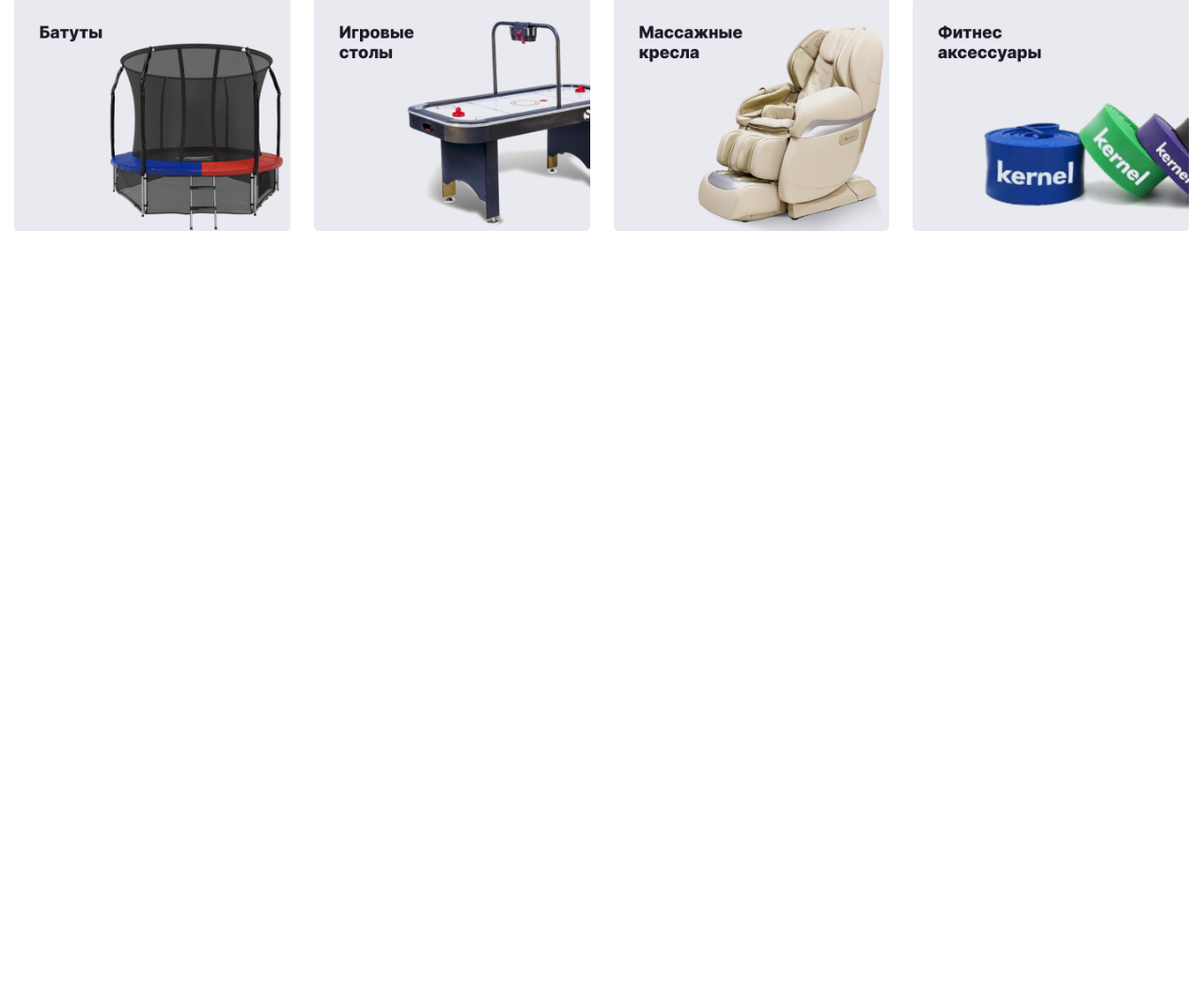
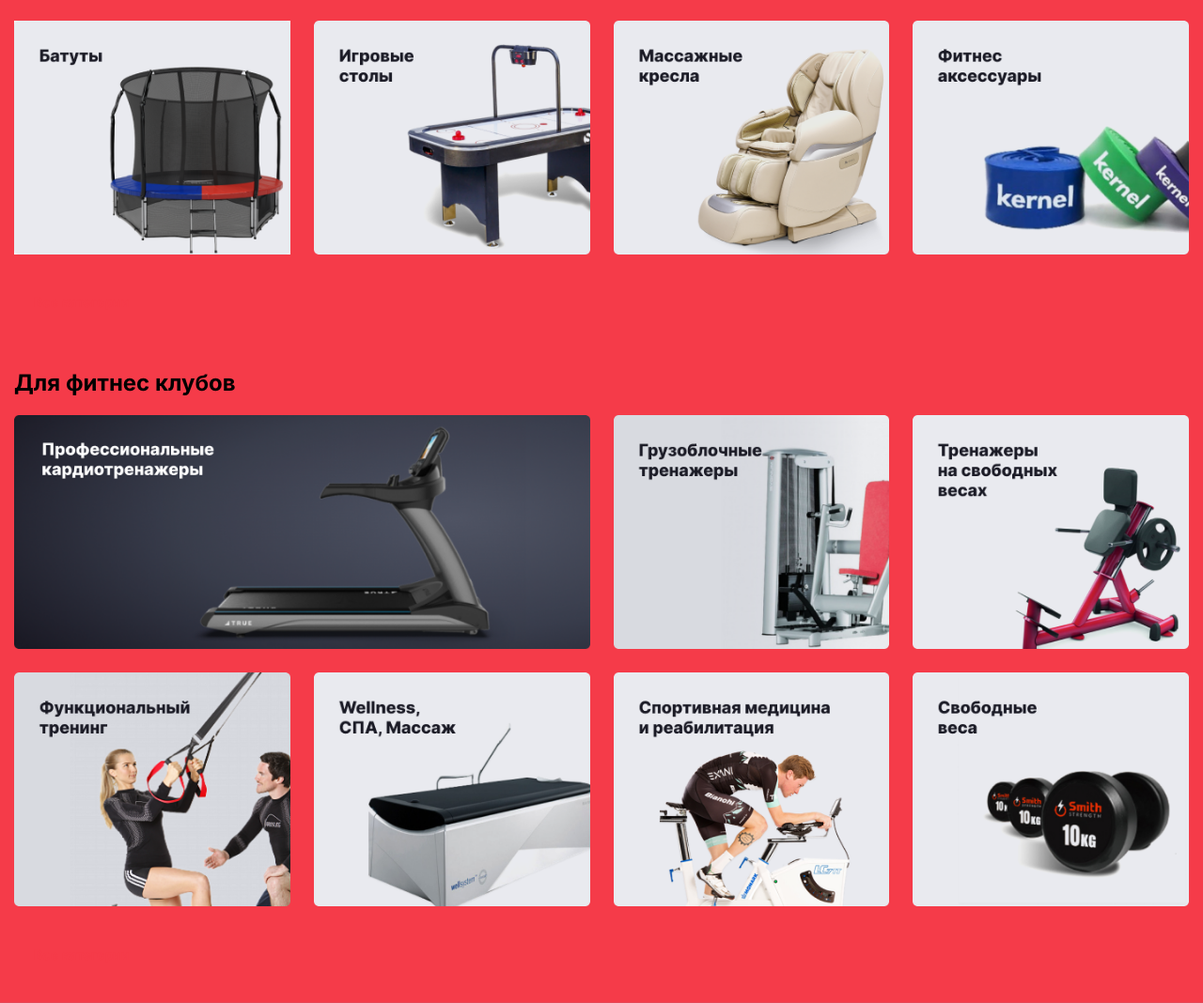
Before and after one commit to display-nice/htmlcss_well_fitness, a plain HTML site: page index.html in a window 1280 px wide. Shown: the part 1201-2269 px from the top of the page at 94% size. Before the commit the page ends 1447 px from the top, so only its background shows below. Drawn offline with Linux system fonts and the light colour scheme.

Commit message:
+fitclub-equip, + minor changes

```diff
--- a/index.html
+++ b/index.html
@@ -143,20 +143,45 @@
                             <img src="/img/3.home-equip/card4.png" alt="Горнолыжные тренажеры">
                             <img src="/img/3.home-equip/card6.png" alt="Гребные тренажеры">
                         </div>
+                    </div>
 
+                    <div class="home-equip-cards-wrapper2">
                         <img src="/img/3.home-equip/card7.png" alt="Батуты">
                         <img src="/img/3.home-equip/card8.png" alt="Игровые столы">
                         <img src="/img/3.home-equip/card9.png" alt="Массажные кресла">
                         <img src="/img/3.home-equip/card10.png" alt="Фитнес аксессуары">
                     </div>
                 </div>
+                <button>Все категории</button>
+
+            </div>
+        </section>
+        <section class="transp-border-bottom">
+            <div class="frame">
+                <div class="fitclub-equip">
+                    <h2>Для фитнес клубов</h2>
+                    <div class="fitclub-equip-cards">
+                        <div class="fitclub-equip-cards-wrapper1">
+                            <img src="/img/4.fc-equip/card1.png" alt="Профессиональные кардиотренажеры">
+                            <img src="/img/4.fc-equip/card2.png" alt="Грузоблочные тренажеры">
+                            <img src="/img/4.fc-equip/card3.png" alt="Тренажеры на свободных весах">
+                        </div>
+                        <div class="fitclub-equip-cards-wrapper2">
+                            <img src="/img/4.fc-equip/card4.png" alt="Функциональный тренинг">
+                            <img src="/img/4.fc-equip/card5.png" alt="Wellness, СПА, Массаж">
+                            <img src="/img/4.fc-equip/card6.png" alt="Спортивная медицина и реабилитация">
+                            <img src="/img/4.fc-equip/card7.png" alt="Свободные веса">
+                        </div>
+                    </div>
+                    <button>Все категории</button>
+                </div>
             </div>
         </section>
     </main>
     <script type="text/javascript">
-            window.onload = function () {
-                window.scrollTo(300, 500);
-            }
-        </script>
+        window.onload = function () {
+            window.scrollTo(200, 900);
+        }
+    </script>
 </body>
 </html>
--- a/sass/style.scss
+++ b/sass/style.scss
@@ -433,15 +433,14 @@ main {
 .home-equip {
   margin: 0 15px;
   &-cards {
-    max-width: 1410px;
-      width: 100%;
-    display: flex;
-    flex-wrap: wrap;
-    align-content: space-between;
+    // display: flex;
+    // flex-wrap: wrap;
+    // max-height: 740px;
+    // height: 100%;
     &-wrapper1 {
       display: flex;
-      flex-wrap: wrap;
       justify-content: space-between;
+      // max-height: 430px;
       > img {
         width: 23.5%;
         height: auto;
@@ -459,15 +458,81 @@ main {
         }
       }
     }
-    // &-wrapper2 {
-    //   max-width: 1410px;
-    //   width: 100%;
-    //   display: flex;
-    //   justify-content: space-between;
-    //   img {
-    //     width: 23.5%;
-    //     height: auto;
-    //   }
-    // }
+    &-wrapper2 {
+      margin-top: 25px;
+      // max-width: 1410px;
+      // max-height: 280px;
+      // width: 100%;
+      display: flex;
+      justify-content: space-between;
+      img {
+        width: 23.5%;
+        height: auto;
+      }
+    }
+  }
+  button {
+    @include common-red-button();
+    margin: 30px 0;
   }
 }
+
+// ------------------------------------------------------------------------------
+// ---------------------------Для фитнес клубов----------------------------------
+// ------------------------------------------------------------------------------
+
+.fitclub-equip {
+  margin: 0 15px;
+  &-cards {
+    &-wrapper1 {
+      display: flex;
+      justify-content: space-between;
+      img:nth-of-type(1) {
+        width: 49%;
+        height: auto;
+      }
+      img:nth-of-type(2), img:nth-of-type(3) {
+        width: 23.5%;
+        height: auto;
+      }
+    }
+    &-wrapper2 {
+      margin-top: 25px;
+      display: flex;
+      justify-content: space-between;
+      img {
+        width: 23.5%;
+        height: auto;
+      }
+    }
+  }
+  button {
+    @include common-red-button();
+    margin: 30px 0;
+  }
+}
+@media (max-width: 1409px) {
+  body {
+    background-color: $red;
+  }
+  // .fitclub-equip {
+  //   &-cards {
+  //     img {
+  //       height: 190px;
+  //     }
+  //   }
+  // }
+}
+
+@media (max-width: 959px) {
+  body {
+    background-color: goldenrod;
+  }
+  // .fitclub-equip {
+  //   &-cards {
+  //     img {
+  //       height: 140px;
+  //     }
+  //   }
+  // }
+}
```
Also changed, not shown: css/style.css, img/2. banner-1/баннер.png (added), img/4.fc-equip/card1.png (added), img/4.fc-equip/card2.png (added), img/4.fc-equip/card3.png (added), img/4.fc-equip/card4.png (added), img/4.fc-equip/card5.png (added), img/4.fc-equip/card6.png (added), img/4.fc-equip/card7.png (added), 1 other file.
